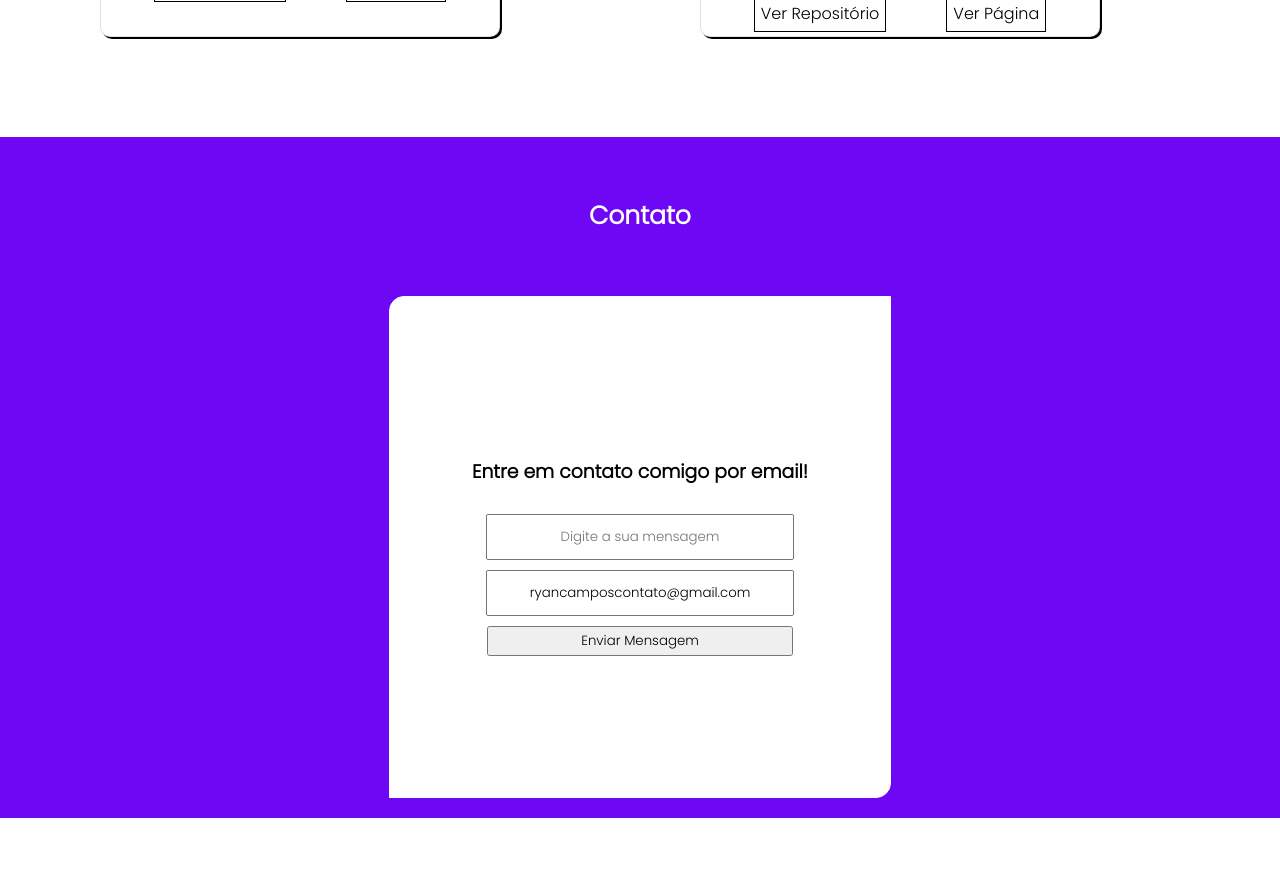
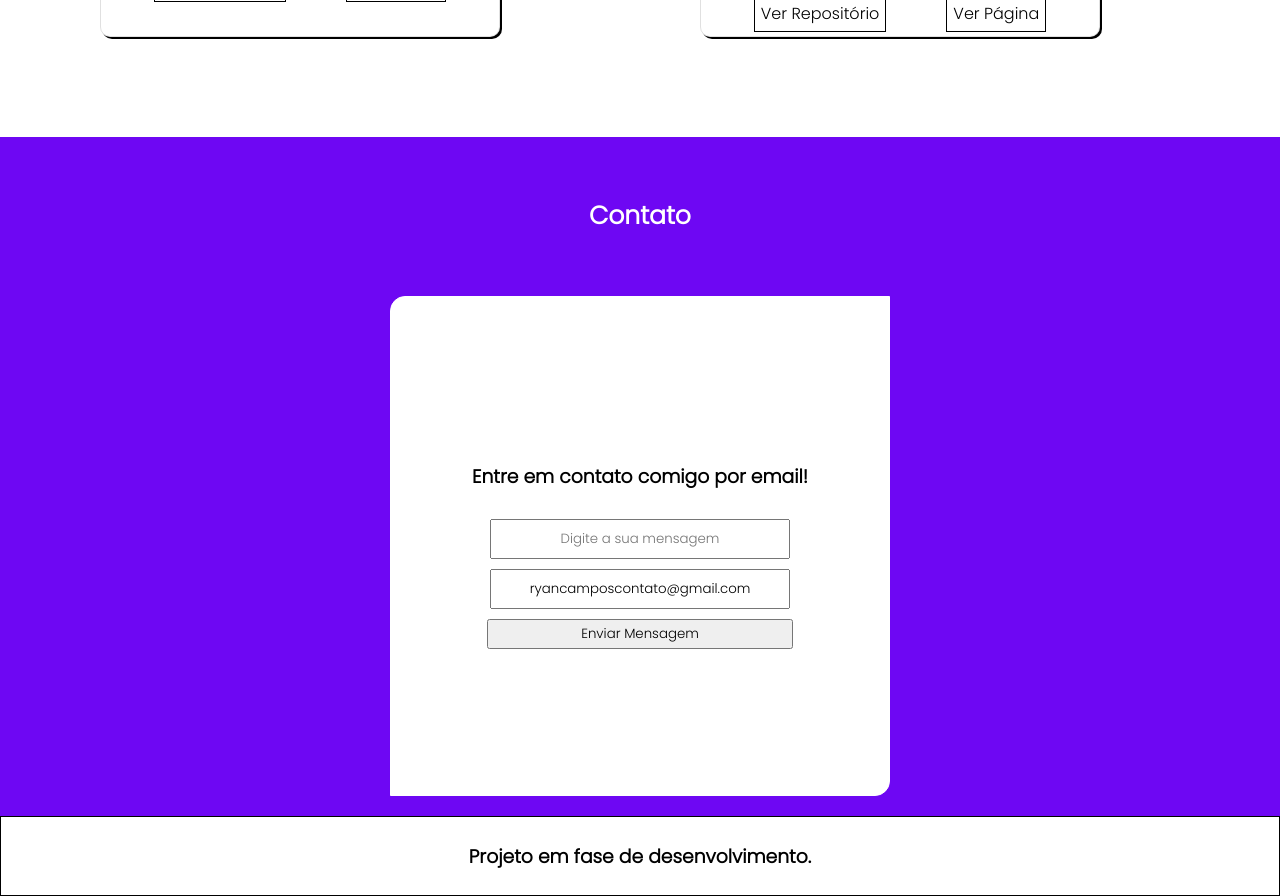
Before and after one commit to RyanCamposs/PortFolio-with-ReactJS, a React (Create React App) app: page / in a window 1280 px wide. Shown: the part 2700-3596 px from the top of the page. Before the commit the page ends 3518 px from the top, so only its background shows below. Built offline with nearby package versions, Linux system fonts and the light colour scheme.

Commit message:
media queries

```diff
--- a/src/App.css
+++ b/src/App.css
@@ -2,6 +2,7 @@
 
 * {
   font-family: 'Poppins', sans-serif;
+  box-sizing: border-box;
 }
 
 body {
--- a/src/App.js
+++ b/src/App.js
@@ -30,7 +30,7 @@ function App() {
         <Contato></Contato>
 
 
-        {/* <Footer></Footer> */}
+        <Footer></Footer>
     </div>
 
   );
--- a/src/componentes/Layout/About/about.css
+++ b/src/componentes/Layout/About/about.css
@@ -1,5 +1,5 @@
 .about_container {
-    width: 100vw;
+    width: 100%;
     height: 70vh;
     display: flex;
     flex-direction: column;
@@ -8,6 +8,7 @@
     background-color: #6E07F3;
     color: white;
     text-align: center;
+    box-sizing: border-box;
 }
 
 .about_container h2 {
--- a/src/componentes/Layout/Contato/contato.css
+++ b/src/componentes/Layout/Contato/contato.css
@@ -10,6 +10,7 @@
     justify-content: center;
     flex-direction: column;
     align-items: center;
+    box-sizing: border-box;
 
 }
 
@@ -105,7 +106,7 @@ input:hover {
         display: flex;
         align-items: center;
         justify-content: center;
-        height: 400px;
+        height: 300px;
         width: 400px;
 
         display: flex;
--- a/src/componentes/Layout/Footer/footer.css
+++ b/src/componentes/Layout/Footer/footer.css
@@ -4,5 +4,8 @@ footer {
     border: 1px solid black;
     background-color: white;
     border-style: double;
+    display: flex;
+    align-items: center;
+    justify-content: center;
     text-align: center;
 }
--- a/src/componentes/Layout/Footer/index.js
+++ b/src/componentes/Layout/Footer/index.js
@@ -4,7 +4,7 @@ import './footer.css'
 export default function Footer() {
     return(
         <footer>
-            <h2>Em desenvolvimento!</h2>
+            <h3>Projeto em fase de desenvolvimento.</h3>
         </footer>
     )
 }
--- a/src/componentes/ListaDeProjetos/listaprojetos.css
+++ b/src/componentes/ListaDeProjetos/listaprojetos.css
@@ -90,8 +90,8 @@
 
   .projetos_container_box {
     border: 1px solid rgba(0, 0, 0, 0.123);
-    width: 390px;
-    height: 390px;
+    width: 300px;
+    height: 300px;
     text-align: center;
     display: flex;
     justify-content: space-evenly;
@@ -118,8 +118,8 @@
 
   .projetos_container_box {
     border: 1px solid rgba(0, 0, 0, 0.123);
-    width: 400px;
-    height: 400px;
+    width: 300px;
+    height: 300px;
     text-align: center;
     display: flex;
     justify-content: space-evenly;
```
